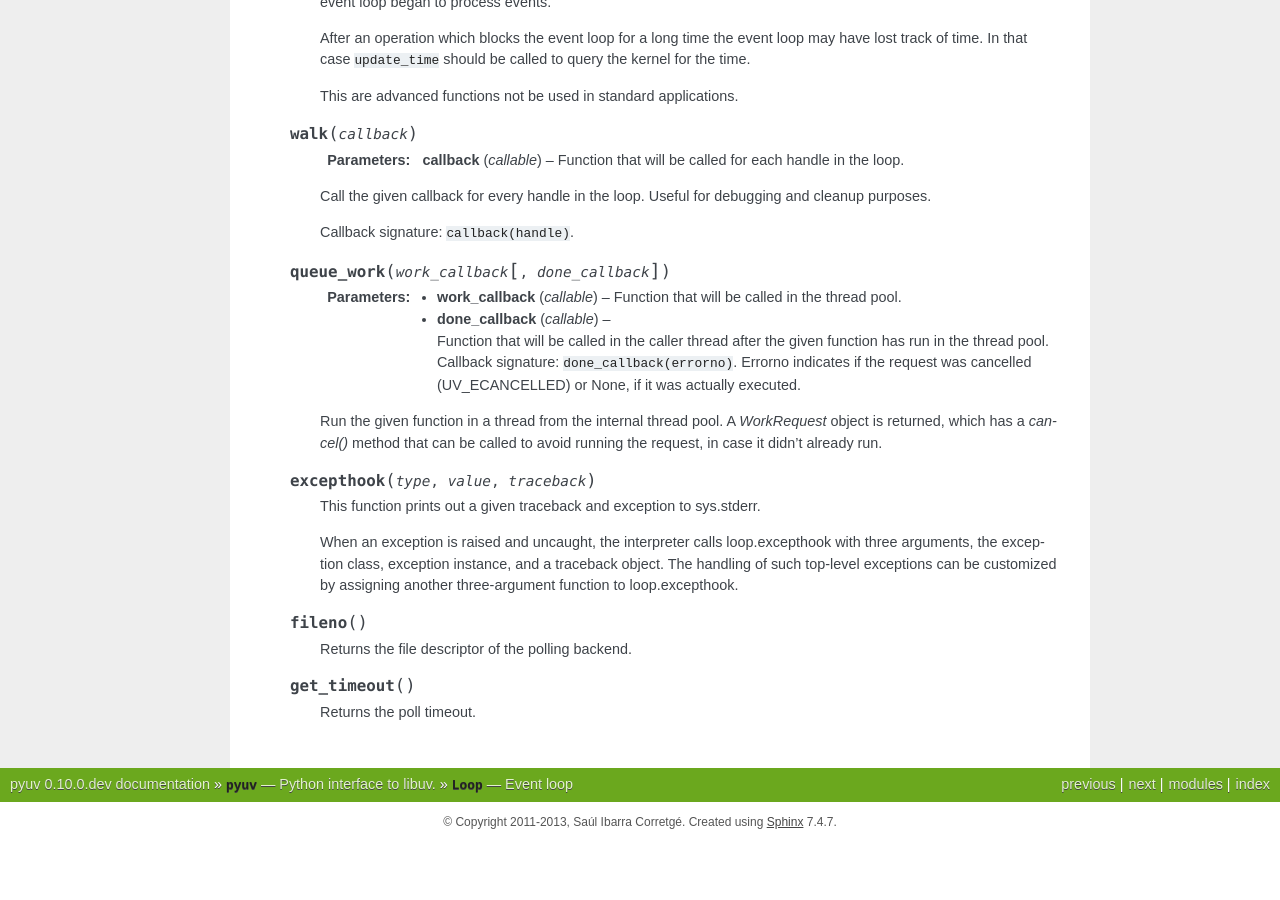
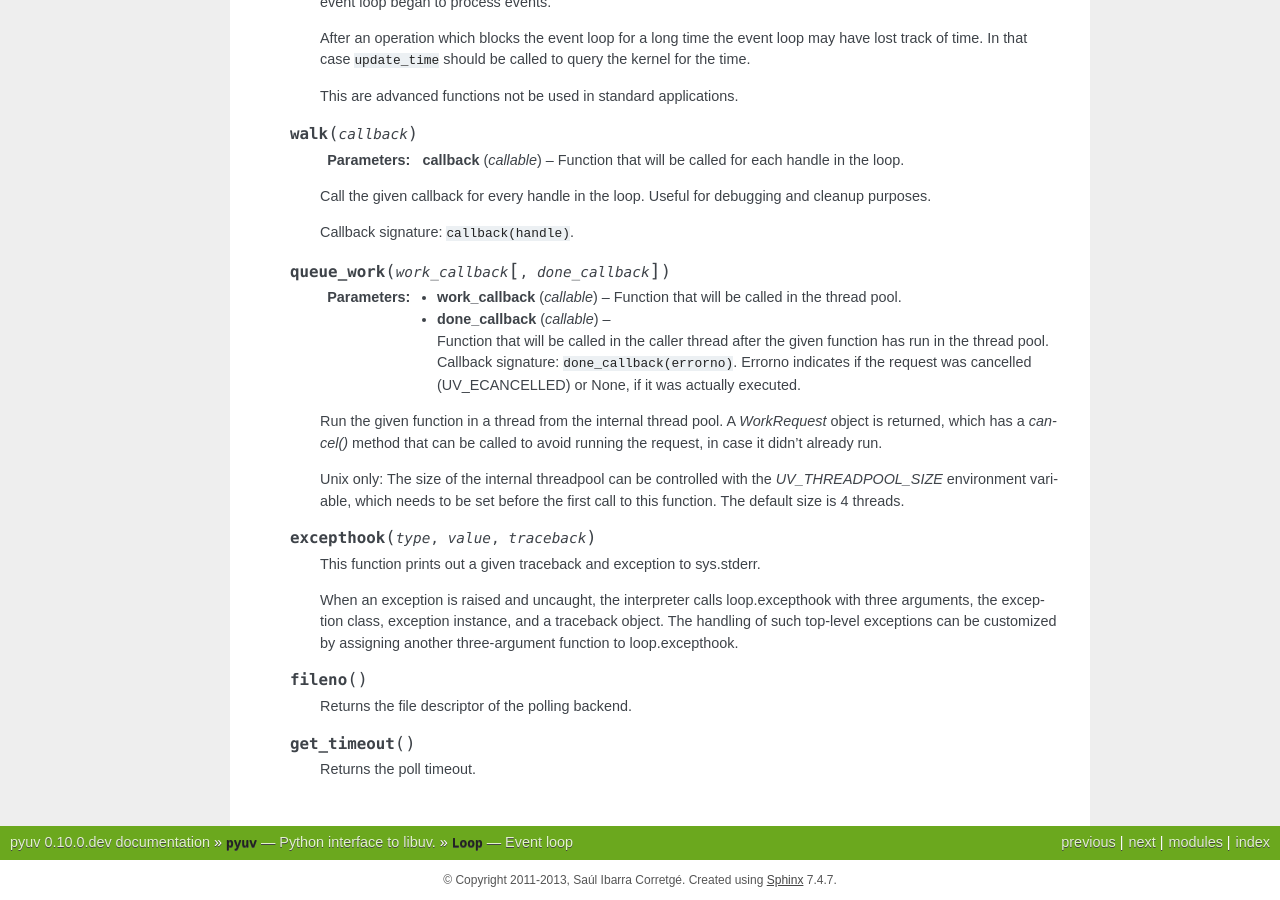
Before and after one commit to saghul/pyuv, a Sphinx documentation site: the page built from docs/loop.rst, in a window 1280 px wide and 900 px high, scrolled down 627 px. Built offline with Sphinx 7.4.7, drawn with Linux system fonts in a browser that asks for light colours; before the commit the page ends 1469 px from its top, so only the background shows below that.

```diff
--- a/docs/index.rst
+++ b/docs/index.rst
@@ -2,7 +2,7 @@
 
 
 ################################
-Welcome to PyUV's documentation!
+Welcome to pyuv's documentation!
 ################################
 
 Python interface for libuv.
--- a/docs/loop.rst
+++ b/docs/loop.rst
@@ -75,6 +75,10 @@
         returned, which has a `cancel()` method that can be called to avoid running the request, in case
         it didn't already run.
 
+        Unix only: The size of the internal threadpool can be controlled with the `UV_THREADPOOL_SIZE`
+        environment variable, which needs to be set before the first call to this function. The default
+        size is 4 threads.
+
     .. py:method:: excepthook(type, value, traceback)
 
         This function prints out a given traceback and exception to sys.stderr.
```
